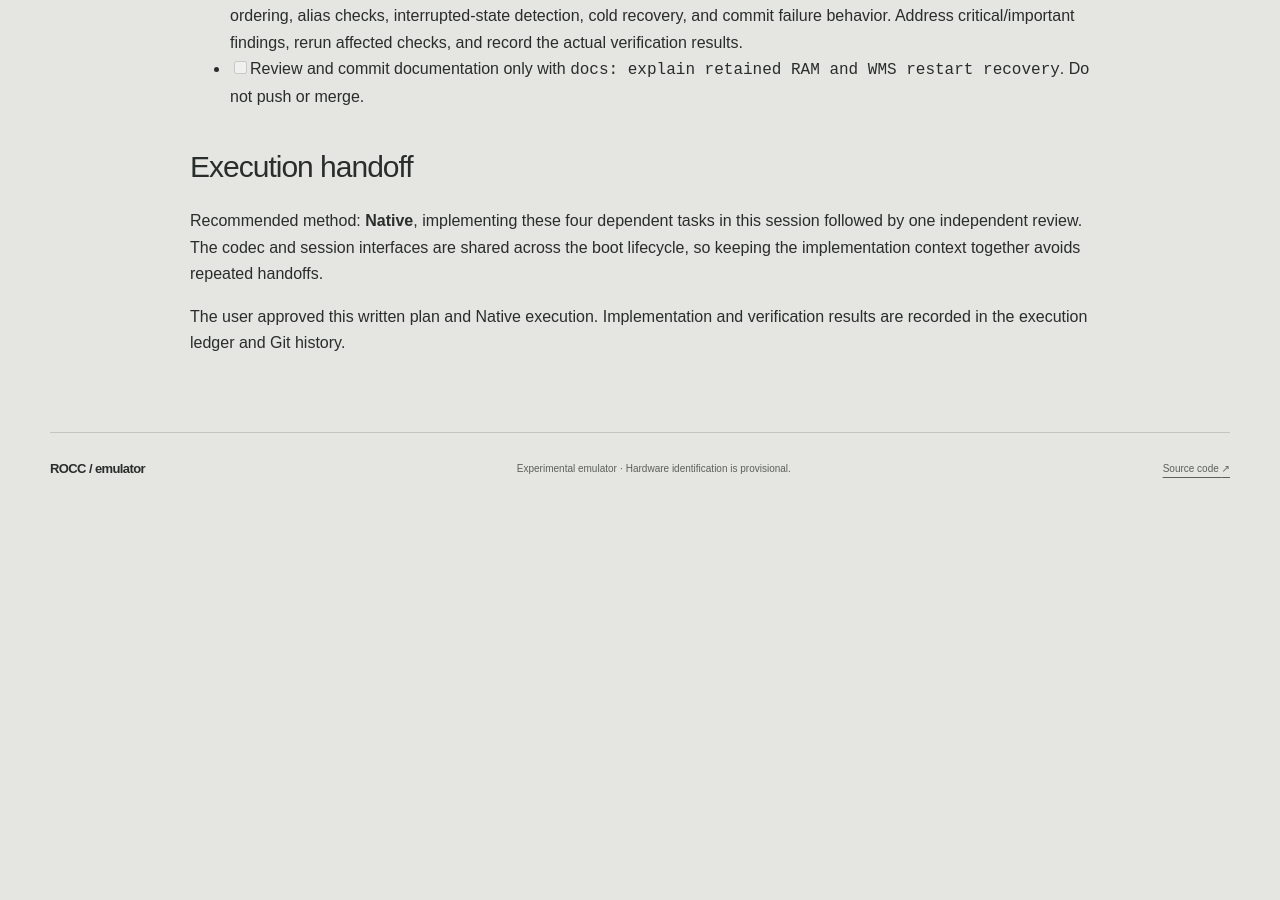
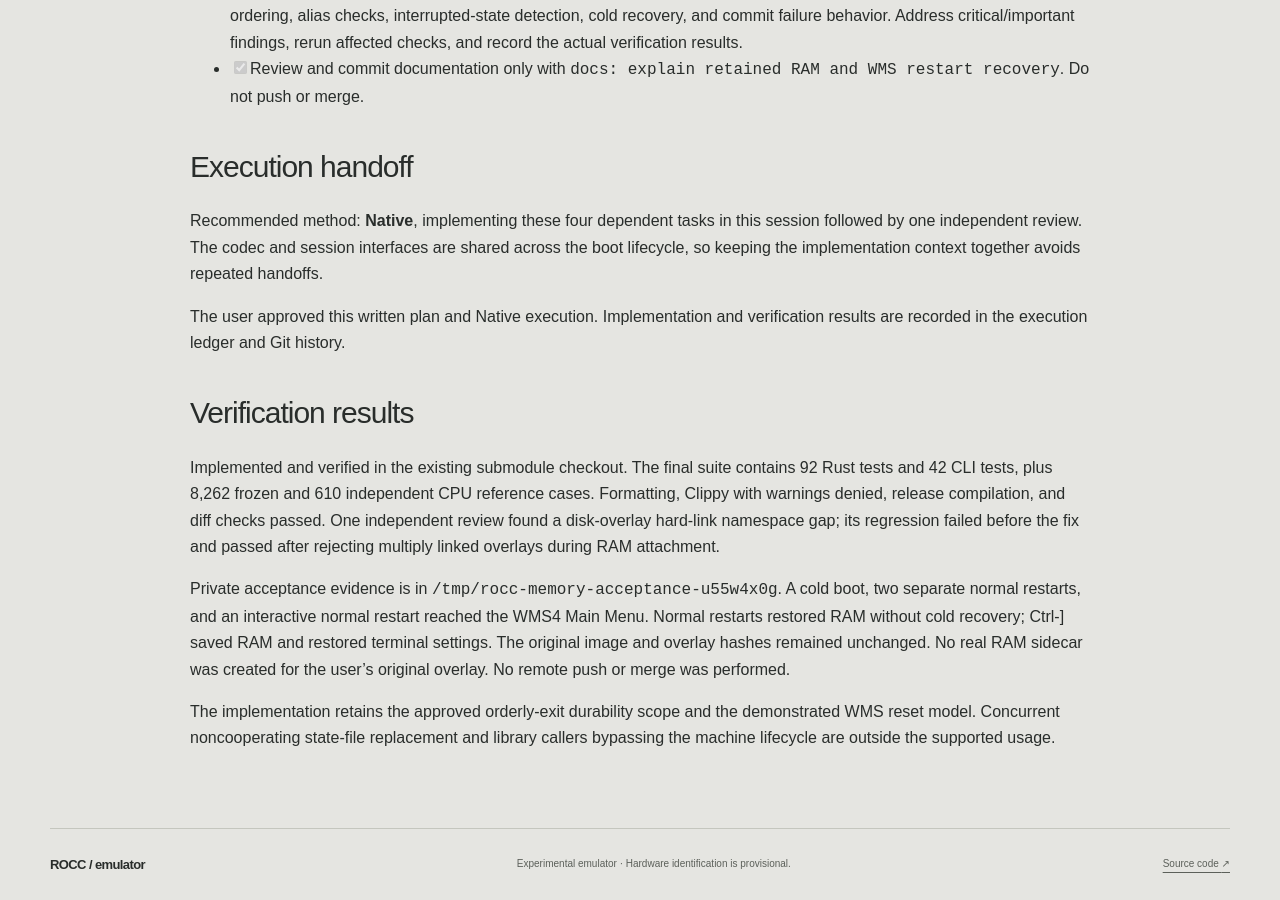
Before and after one commit to pezia/rocc-server-emulator, a Jekyll site: the page built from docs/superpowers/plans/2026-10-16-memory-persistence.md, in a window 1280 px wide and 900 px high, scrolled down 7576 px. Built offline with Jekyll 4.4.1, drawn with Linux system fonts in a browser that asks for light colours; our own code applies the rules of GitHub Pages for plain Markdown files; before the commit the page ends 8081 px from its top, so only the background shows below that.

```diff
--- a/docs/superpowers/plans/2026-10-16-memory-persistence.md
+++ b/docs/superpowers/plans/2026-10-16-memory-persistence.md
@@ -1,6 +1,6 @@
 # Memory Persistence Implementation Plan
 
-> **For agentic workers:** REQUIRED SUB-SKILL: Use superpowers:subagent-driven-development or superpowers:executing-plans to implement this plan task-by-task. Steps use checkbox (`- [ ]`) syntax for tracking.
+> **For agentic workers:** REQUIRED SUB-SKILL: Use superpowers:subagent-driven-development or superpowers:executing-plans to implement this plan task-by-task. Steps use checkbox (`- [x]`) syntax for tracking.
 
 **Goal:** Preserve RAM across orderly emulator exits so WMS can restart using its matching persistent disk overlay.
 
@@ -159,12 +159,33 @@
 - [x] Start a separate process with the same copy and no `--cold-boot`. Assert `memory_persistence.restored == true`, `cold_boot_completed == false`, no fault, and WMS4 Main Menu. Repeat the normal boot once more.
 - [x] Run the copied pair interactively through `./boot-rocc --interactive --overlay COPY`; wait for the menu, send Ctrl-], and assert exit 0, committed RAM, user-exit report, and restored terminal settings. Keep reports private.
 - [x] Verify original image and overlay SHA-256 values are unchanged. Do not seed or alter the user's real RAM sidecar without separate authorization; provide the exact first-boot command instead.
-- [ ] Run final checks: `cargo fmt --check`, `cargo test --locked --offline`, `cargo clippy --all-targets --locked --offline -- -D warnings`, `cargo build --release --locked --offline`, `python3 tests/cli.py`, `python3 tests/regression.py --cpu`, and `git diff --check`. Require success before completion claims.
-- [ ] Use the requesting-code-review skill for one independent review of the whole persistence change, including startup ordering, alias checks, interrupted-state detection, cold recovery, and commit failure behavior. Address critical/important findings, rerun affected checks, and record the actual verification results.
-- [ ] Review and commit documentation only with `docs: explain retained RAM and WMS restart recovery`. Do not push or merge.
+- [x] Run final checks: `cargo fmt --check`, `cargo test --locked --offline`, `cargo clippy --all-targets --locked --offline -- -D warnings`, `cargo build --release --locked --offline`, `python3 tests/cli.py`, `python3 tests/regression.py --cpu`, and `git diff --check`. Require success before completion claims.
+- [x] Use the requesting-code-review skill for one independent review of the whole persistence change, including startup ordering, alias checks, interrupted-state detection, cold recovery, and commit failure behavior. Address critical/important findings, rerun affected checks, and record the actual verification results.
+- [x] Review and commit documentation only with `docs: explain retained RAM and WMS restart recovery`. Do not push or merge.
 
 ## Execution handoff
 
 Recommended method: **Native**, implementing these four dependent tasks in this session followed by one independent review. The codec and session interfaces are shared across the boot lifecycle, so keeping the implementation context together avoids repeated handoffs.
 
 The user approved this written plan and Native execution. Implementation and verification results are recorded in the execution ledger and Git history.
+
+
+## Verification results
+
+Implemented and verified in the existing submodule checkout. The final suite
+contains 92 Rust tests and 42 CLI tests, plus 8,262 frozen and 610 independent CPU
+reference cases. Formatting, Clippy with warnings denied, release compilation,
+and diff checks passed. One independent review found a disk-overlay hard-link
+namespace gap; its regression failed before the fix and passed after rejecting
+multiply linked overlays during RAM attachment.
+
+Private acceptance evidence is in `/tmp/rocc-memory-acceptance-u55w4x0g`.
+A cold boot, two separate normal restarts, and an interactive normal restart
+reached the WMS4 Main Menu. Normal restarts restored RAM without cold recovery;
+Ctrl-] saved RAM and restored terminal settings. The original image and overlay
+hashes remained unchanged. No real RAM sidecar was created for the user's original
+overlay. No remote push or merge was performed.
+
+The implementation retains the approved orderly-exit durability scope and the
+demonstrated WMS reset model. Concurrent noncooperating state-file replacement and
+library callers bypassing the machine lifecycle are outside the supported usage.
```
Also changed, not shown: docs/machine-architecture.md (+3 -0 lines), README.md, 2 other files.
